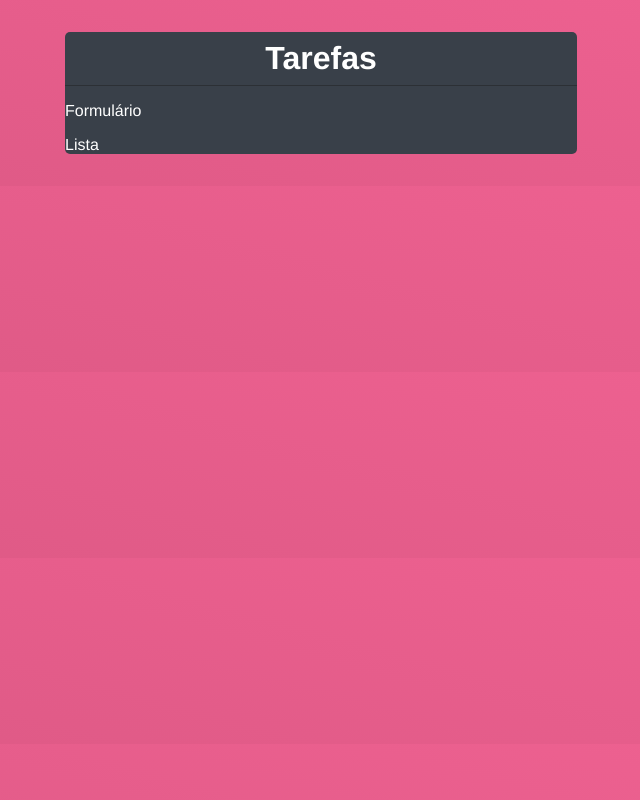
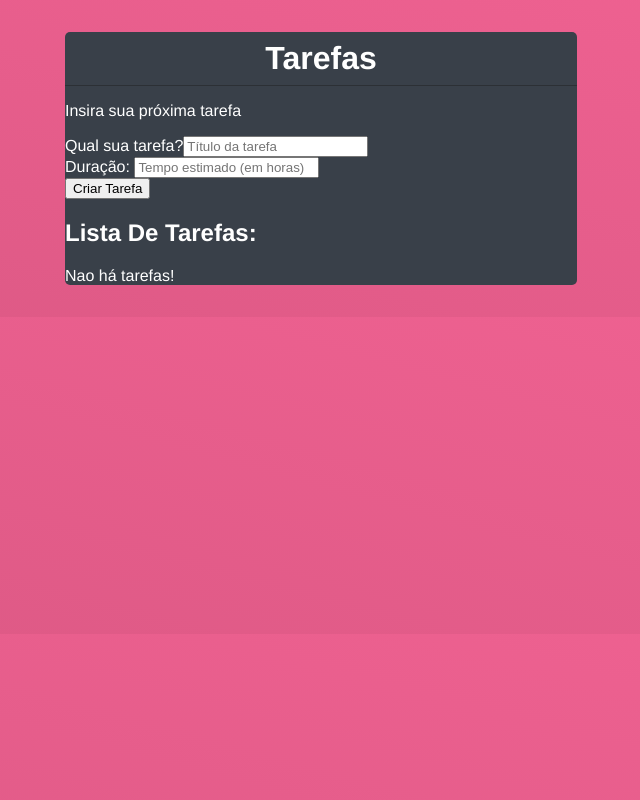
Before and after one commit to CarlosVinicios99/Lista-De-Tarefas-Com-React, a React (Create React App) app: page / in a window 1280 px wide. Shown: the whole page, without its empty margins (319-959 px from the left). Built offline with nearby package versions, Linux system fonts and the light colour scheme.

Commit message:
formulario implementado

```diff
--- a/src/App.js
+++ b/src/App.js
@@ -11,16 +11,50 @@ function App() {
   const [todos, setTodos] = useState([])
   const [loading, setLoading] = useState(false)
 
+  const handleSubmit = (e) => {
+    e.preventDefault()
+
+    const todo = {
+      id: Math.random(),
+      title,
+      time,
+      done: false
+    }
+
+    setTitle("")
+    setTime("")
+  }
+
   return (
     <div className="App">
       <div className="todo-header">
         <h1>Tarefas</h1>
       </div>
       <div className="form-todo">
-        <p>Formulário</p>
+        <p>Insira sua próxima tarefa</p>
+        <form onSubmit={handleSubmit}>
+          <div className="form-control">
+            <label htmlFor="title">Qual sua tarefa?</label>
+            <input type="text" name="title" placeholder="Título da tarefa"
+              onChange={(e) => {setTitle(e.target.value)}}
+              value={title || ""}
+              required
+            />
+          </div>
+          <div className="form-control">
+            <label htmlFor="time">Duração: </label>
+            <input type="text" name="time" placeholder="Tempo estimado (em horas)"
+              onChange={(e) => {setTime(e.target.value)}}
+              value={time || ""}
+              required
+            />
+          </div>
+          <input type="submit" value="Criar Tarefa"/>
+        </form>
       </div>
       <div className="list-todo">
-        <p>Lista</p>
+        <h2>Lista De Tarefas:</h2>
+        {todos.length === 0 && <p>Nao há tarefas!</p>}
       </div>
     </div>
   )
```
